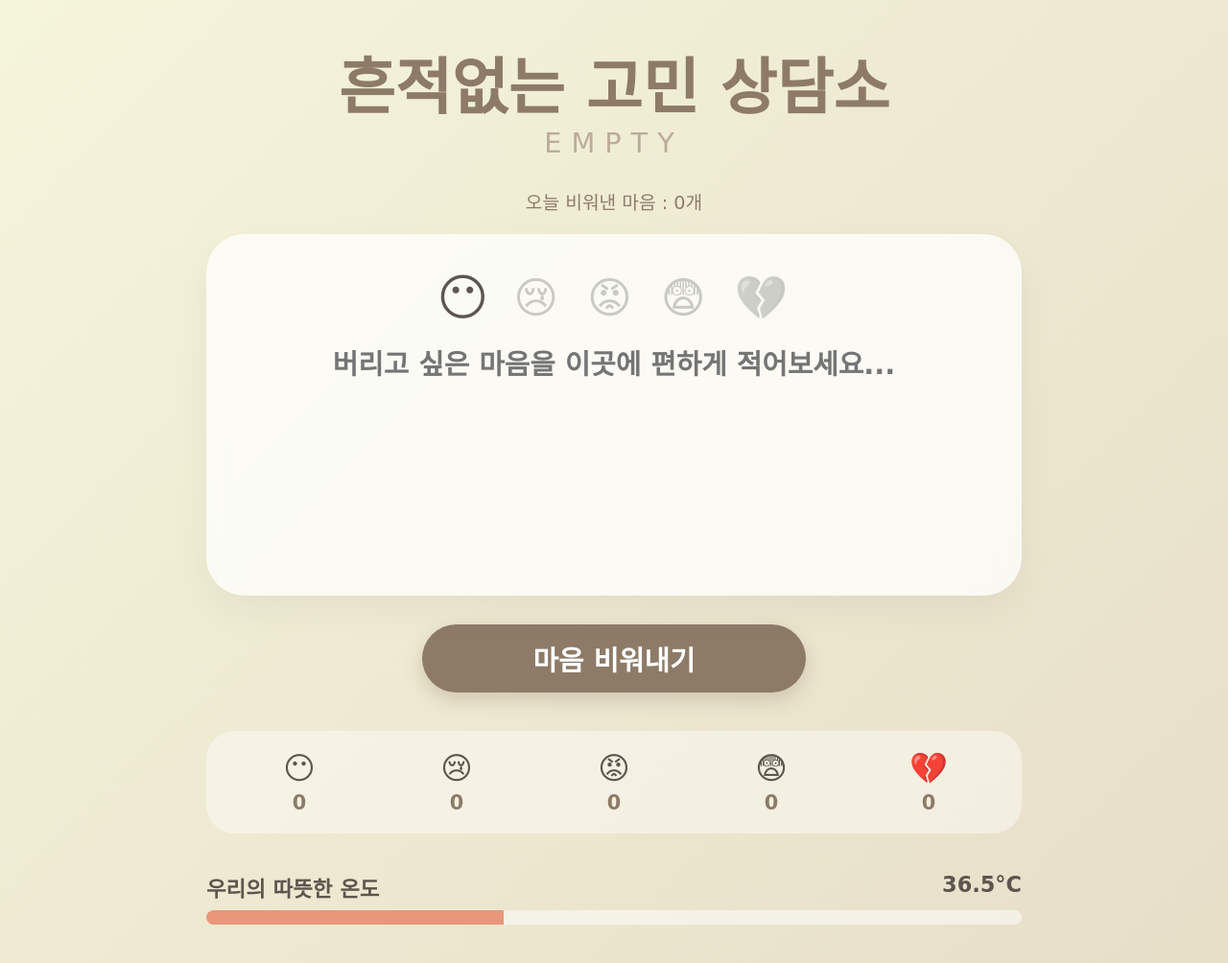
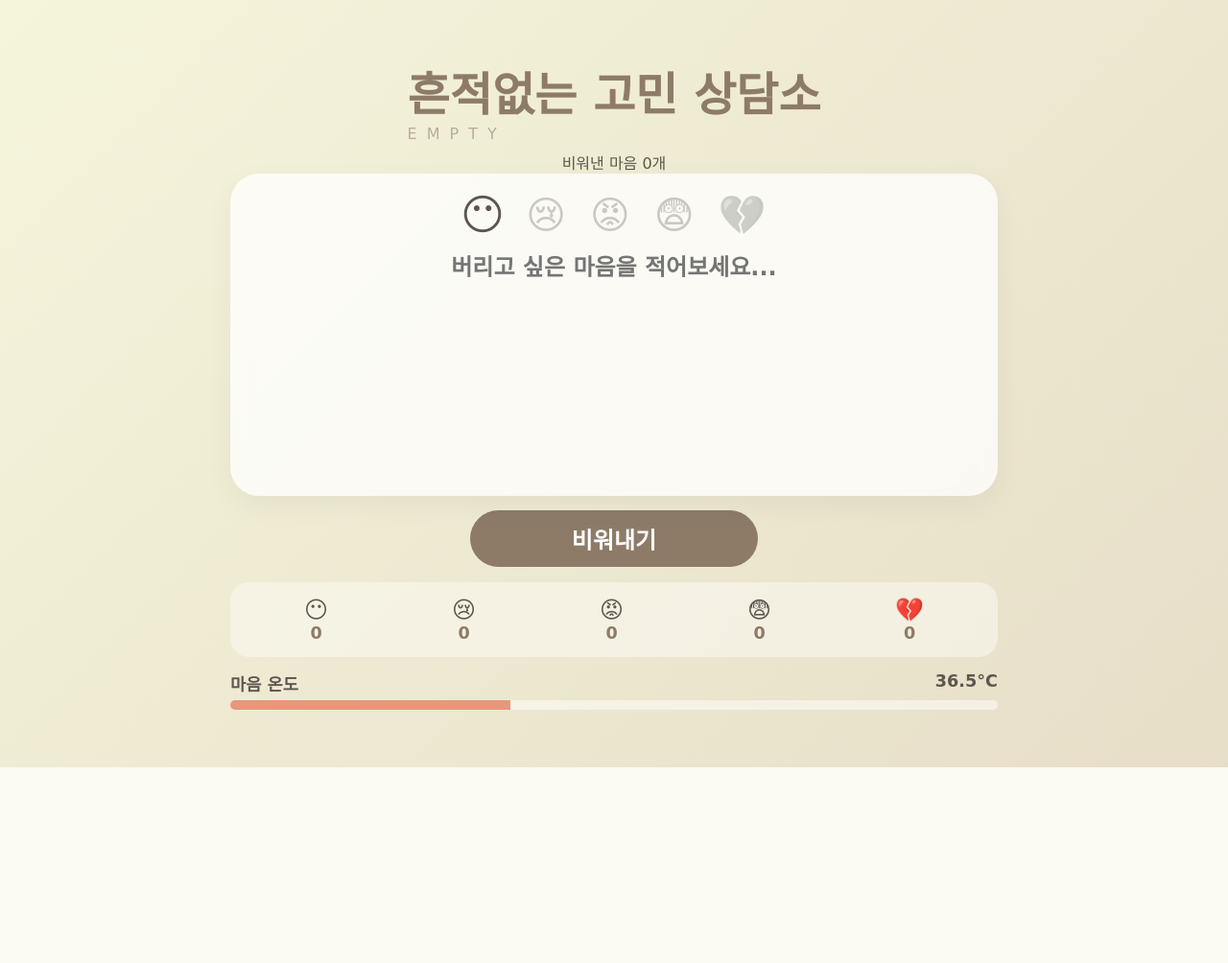
Before and after one commit to wooseonjin/Empty, a Flask app: page / in a window 1280 px wide. Shown: the whole page at 96% size. After the commit the page ends 800 px from the top, so only its background shows below. Run offline with Flask 3, Linux system fonts and the light colour scheme; data comes from the database, SQL or seed files in the repository; data that the repository does not hold is empty; some web fonts are replaced.

Commit message:
흔적없는 고민 상담소:EMPTY

```diff
--- a/templates/index.html
+++ b/templates/index.html
@@ -10,76 +10,85 @@
 
         * {
             font-family: 'Gaegu', cursive !important;
-            box-sizing: border-box; /* 테두리 때문에 잘리는 현상 방지 */
+            box-sizing: border-box;
+            margin: 0; padding: 0;
         }
 
         body {
             background: linear-gradient(135deg, #f5f5dc 0%, #e7dec8 100%);
             color: #5d564e;
-            display: flex; flex-direction: column; align-items: center;
-            margin: 0; padding: 40px 15px; min-height: 100vh;
-            overflow-x: hidden; /* 가로 스크롤 방지 */
+            /* 화면 가득 채우고 스크롤 방지 */
+            width: 100vw; height: 100vh;
+            display: flex; justify-content: center; align-items: center;
+            overflow: hidden;
         }
 
-        /* PC에선 900px까지 넓어지지만, 모바일에선 화면의 95%만 차지하게 */
-        .container { width: 100%; max-width: 850px; text-align: center; }
-
-        .main-title { font-size: clamp(2.5rem, 8vw, 4rem); font-weight: 700; color: var(--main-brown); margin: 0; }
-        .sub-title { font-size: clamp(1rem, 4vw, 1.8rem); color: #bcab9a; margin-bottom: 30px; letter-spacing: 10px; }
-
-        .total-count { font-size: 1.2rem; color: var(--main-brown); margin-bottom: 20px; }
-
-        /* 입력창 카드 - 패딩을 유동적으로 조절 */
-        .input-card {
-            background: rgba(255, 255, 255, 0.75); padding: clamp(20px, 5vw, 40px); border-radius: 40px;
-            box-shadow: 0 15px 40px rgba(0,0,0,0.05); backdrop-filter: blur(10px); margin-bottom: 30px;
-            width: 100%;
+        /* 메인 컨테이너: 세로 높이에 맞춰 유동적으로 변화 */
+        .container {
+            width: 90%; max-width: 800px; height: 90vh;
+            display: flex; flex-direction: column; justify-content: space-between;
+            align-items: center; padding: 20px 0;
         }
 
-        .emotion-selector { margin-bottom: 20px; display: flex; justify-content: center; gap: clamp(10px, 4vw, 30px); flex-wrap: wrap; }
-        .emotion-btn { cursor: pointer; font-size: clamp(1.8rem, 6vw, 2.8rem); filter: grayscale(1); opacity: 0.3; transition: 0.3s; }
-        .emotion-btn.active { filter: grayscale(0); opacity: 1; transform: scale(1.15); }
+        .header-section { margin-bottom: 1vh; }
+        .main-title { font-size: clamp(2rem, 6vh, 3.5rem); font-weight: 700; color: var(--main-brown); }
+        .sub-title { font-size: clamp(1rem, 2vh, 1.5rem); color: #bcab9a; letter-spacing: 10px; }
+
+        /* 입력 영역: 전체 높이의 약 40~50% 차지 */
+        .input-card {
+            background: rgba(255, 255, 255, 0.75); padding: 20px; border-radius: 30px;
+            box-shadow: 0 10px 30px rgba(0,0,0,0.05); backdrop-filter: blur(10px);
+            width: 100%; flex: 1; min-height: 0;
+            display: flex; flex-direction: column; justify-content: center;
+        }
+
+        .emotion-selector { margin-bottom: 15px; display: flex; justify-content: center; gap: clamp(10px, 3vw, 25px); }
+        .emotion-btn { cursor: pointer; font-size: clamp(1.8rem, 5vh, 2.5rem); filter: grayscale(1); opacity: 0.3; transition: 0.3s; }
+        .emotion-btn.active { filter: grayscale(0); opacity: 1; transform: scale(1.1); }
 
         #content {
-            width: 100%; height: clamp(150px, 30vh, 220px); border: none; background: transparent;
-            font-size: clamp(1.4rem, 4vw, 1.8rem); outline: none; resize: none; text-align: center;
-            line-height: 1.5; color: #5d564e; font-weight: 700;
+            width: 100%; flex: 1; border: none; background: transparent;
+            font-size: clamp(1.2rem, 3vh, 1.8rem); outline: none; resize: none; text-align: center;
+            line-height: 1.4; color: #5d564e; font-weight: 700;
         }
 
         .btn-empty {
             background: var(--main-brown); color: #fff; border: none;
-            padding: 15px 0; width: clamp(200px, 60%, 400px); font-size: 1.8rem; font-weight: 700;
-            border-radius: 60px; cursor: pointer; transition: 0.3s;
-            box-shadow: 0 8px 20px rgba(141, 123, 104, 0.3);
+            margin-top: 15px; padding: 12px 0; width: clamp(180px, 50%, 300px);
+            font-size: 1.5rem; font-weight: 700; border-radius: 50px; cursor: pointer;
         }
 
-        /* 대시보드 - 모바일에서 짤리지 않게 flex-wrap 설정 */
+        /* 대시보드 및 온도 섹션: 하단에 콤팩트하게 배치 */
+        .bottom-section { width: 100%; margin-top: 2vh; }
+
         .dashboard {
-            display: flex; justify-content: space-around; align-items: center; flex-wrap: wrap;
-            margin-top: 40px; padding: 20px; background: rgba(255,255,255,0.4); border-radius: 30px; gap: 10px;
+            display: flex; justify-content: space-around; align-items: center;
+            padding: 15px; background: rgba(255,255,255,0.4); border-radius: 20px; gap: 5px;
         }
-        .stat-card { min-width: 60px; flex: 1; }
-        .stat-emoji { font-size: 2rem; display: block; margin-bottom: 5px; }
-        .stat-num { font-size: 1.3rem; color: var(--main-brown); font-weight: bold; }
+        .stat-card { text-align: center; }
+        .stat-emoji { font-size: 1.5rem; display: block; }
+        .stat-num { font-size: 1.1rem; color: var(--main-brown); font-weight: bold; }
 
-        /* 온도 섹션 */
-        .temp-section { margin-top: 40px; width: 100%; }
-        .temp-info { display: flex; justify-content: space-between; margin-bottom: 8px; font-size: 1.4rem; font-weight: bold; }
-        .temp-bar-bg { width: 100%; height: 15px; background: rgba(255,255,255,0.5); border-radius: 20px; overflow: hidden; }
+        .temp-section { margin-top: 15px; width: 100%; }
+        .temp-info { display: flex; justify-content: space-between; margin-bottom: 5px; font-size: 1.1rem; font-weight: bold; }
+        .temp-bar-bg { width: 100%; height: 10px; background: rgba(255,255,255,0.5); border-radius: 10px; overflow: hidden; }
         .temp-bar-fill { width: 36.5%; height: 100%; background: var(--accent); transition: width 1s; }
 
+        /* 결과 오버레이 */
         #quote-overlay { position: fixed; top: 0; left: 0; width: 100%; height: 100%; background: rgba(243, 238, 227, 0.98); display: none; flex-direction: column; align-items: center; justify-content: center; z-index: 1000; padding: 30px; text-align: center; }
         .burning { animation: vanish 1.5s forwards; }
-        @keyframes vanish { to { opacity: 0; transform: scale(0.9) translateY(-20px); filter: blur(10px); } }
+        @keyframes vanish { to { opacity: 0; transform: translateY(-20px); filter: blur(10px); } }
     </style>
 </head>
 <body>
 
 <div class="container">
+    <div class="header-section">
         <h1 class="main-title">흔적없는 고민 상담소</h1>
         <div class="sub-title">EMPTY</div>
+    </div>
 
-    <div class="total-count">오늘 비워낸 마음 : <span id="total-val">0</span>개</div>
+    <div class="total-count">비워낸 마음 <span id="total-val">0</span>개</div>
 
     <div class="input-card">
         <div class="emotion-selector">
@@ -89,11 +98,12 @@
             <span class="emotion-btn" onclick="selectEmotion(this, '😨')">😨</span>
             <span class="emotion-btn" onclick="selectEmotion(this, '💔')">💔</span>
         </div>
-        <textarea id="content" placeholder="버리고 싶은 마음을 이곳에 편하게 적어보세요..."></textarea>
+        <textarea id="content" placeholder="버리고 싶은 마음을 적어보세요..."></textarea>
     </div>
 
-    <button class="btn-empty" id="burn-btn" onclick="processBurn()">마음 비워내기</button>
+    <button class="btn-empty" id="burn-btn" onclick="processBurn()">비워내기</button>
 
+    <div class="bottom-section">
         <div class="dashboard">
             <div class="stat-card"><span class="stat-emoji">😶</span><span class="stat-num" id="stat-0">0</span></div>
             <div class="stat-card"><span class="stat-emoji">😢</span><span class="stat-num" id="stat-1">0</span></div>
@@ -103,17 +113,15 @@
         </div>
 
         <div class="temp-section">
-        <div class="temp-info">
-            <span>우리의 따뜻한 온도</span>
-            <span><span id="temp-text">36.5</span>°C</span>
+            <div class="temp-info"><span>마음 온도</span><span><span id="temp-text">36.5</span>°C</span></div>
+            <div class="temp-bar-bg"><div class="temp-bar-fill" id="temp-fill"></div></div>
         </div>
-        <div class="temp-bar-bg"><div class="temp-bar-fill" id="temp-fill"></div></div>
     </div>
 </div>
 
 <div id="quote-overlay">
-    <div id="quote-text" style="font-size: 2.2rem; color: var(--main-brown); line-height: 1.5; margin-bottom: 20px;"></div>
-    <div style="font-size: 1.4rem; opacity: 0.7;">고민은 사라지고 평온만 남기를.</div>
+    <div id="quote-text" style="font-size: 2rem; color: var(--main-brown); line-height: 1.5; margin-bottom: 20px;"></div>
+    <div style="font-size: 1.2rem; opacity: 0.7;">당신의 내일은 오늘보다 행복하길.</div>
 </div>
 
 <script>
@@ -159,8 +167,8 @@
                     document.getElementById('quote-overlay').style.display = 'none';
                     area.value = ""; area.classList.remove('burning');
                     btn.disabled = false; fetchInfo();
-                }, 3000);
-            }, 1200);
+                }, 2500);
+            }, 1000);
         } catch(e) { btn.disabled = false; }
     }
 </script>
```
Lines whose indentation alone changed are shown as unchanged.
